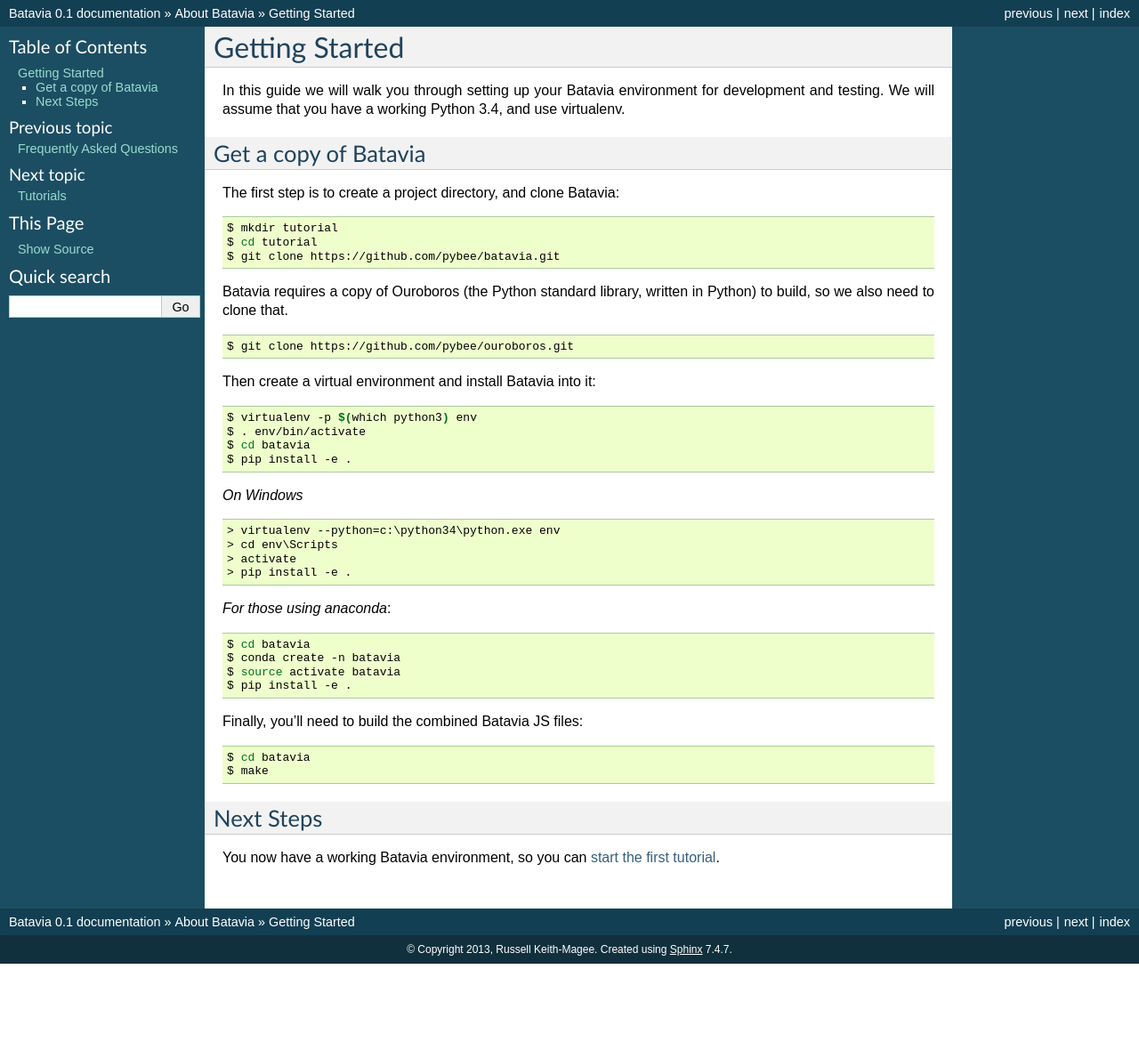
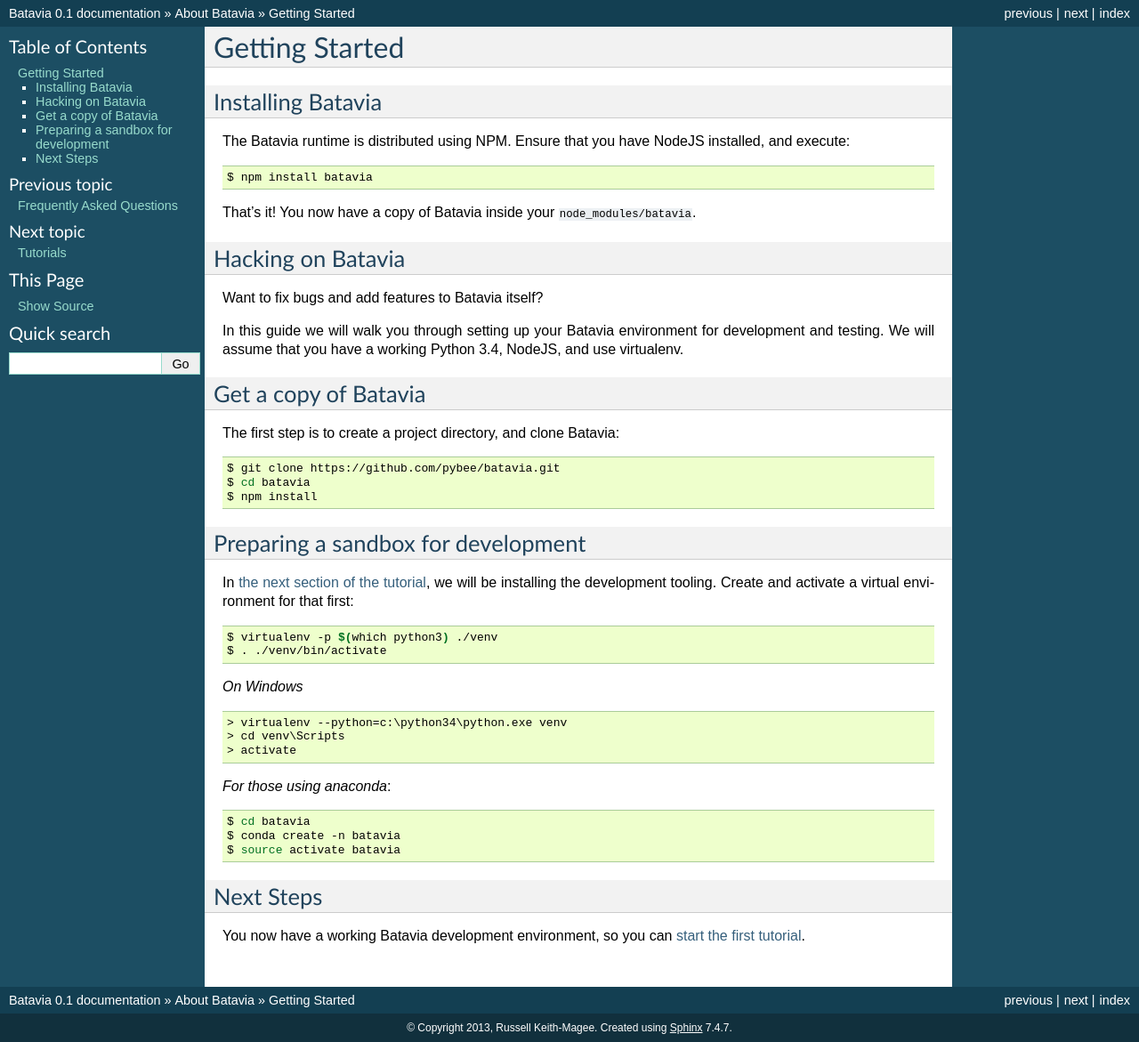
Before and after one commit to beeware/batavia, a Sphinx documentation site: the page built from docs/intro/getting-started.rst, in a window 1280 px wide. Shown: the whole page at 89% size. Built offline with Sphinx 7.4.7, drawn with Linux system fonts in a browser that asks for light colours; before the commit the page ends 1083 px from its top, so only the background shows below that.

Commit message:
Update getting started guide

```diff
--- a/docs/intro/getting-started.rst
+++ b/docs/intro/getting-started.rst
@@ -1,9 +1,26 @@
 Getting Started
 ===============
 
+Installing Batavia
+------------------
+
+The Batavia runtime is distributed using NPM. Ensure that you have NodeJS
+installed, and execute:
+
+.. code-block:: bash
+
+    $ npm install batavia
+
+That's it! You now have a copy of Batavia inside your ``node_modules/batavia``.
+
+Hacking on Batavia
+------------------
+
+Want to fix bugs and add features to Batavia itself?
+
 In this guide we will walk you through setting up your Batavia environment for
 development and testing. We will assume that you have a working Python 3.4,
-and use virtualenv.
+NodeJS, and use virtualenv.
 
 Get a copy of Batavia
 ---------------------
@@ -12,33 +29,29 @@
 
 .. code-block:: bash
 
-    $ mkdir tutorial
-    $ cd tutorial
     $ git clone https://github.com/pybee/batavia.git
+    $ cd batavia
+    $ npm install
 
-Batavia requires a copy of Ouroboros (the Python standard library, written in Python) to build, so we also need to clone that.
+Preparing a sandbox for development
+-----------------------------------
+
+In :doc:`the next section of the tutorial </tutorials/tutorial-0>`, we will be
+installing the development tooling. Create and activate a virtual environment
+for that first:
 
 .. code-block:: bash
 
-    $ git clone https://github.com/pybee/ouroboros.git
-
-Then create a virtual environment and install Batavia into it:
-
-.. code-block:: bash
-
-    $ virtualenv -p $(which python3) env
-    $ . env/bin/activate
-    $ cd batavia
-    $ pip install -e .
+    $ virtualenv -p $(which python3) ./venv
+    $ . ./venv/bin/activate
 
 *On Windows*
 
 .. code-block:: doscom
 
-    > virtualenv --python=c:\python34\python.exe env
-    > cd env\Scripts
+    > virtualenv --python=c:\python34\python.exe venv
+    > cd venv\Scripts
     > activate
-    > pip install -e .
 
 *For those using anaconda*:
 
@@ -47,17 +60,10 @@
     $ cd batavia
     $ conda create -n batavia
     $ source activate batavia
-    $ pip install -e .
 
-Finally, you'll need to build the combined Batavia JS files:
-
-.. code-block:: bash
-
-    $ cd batavia
-    $ make
 
 Next Steps
 ----------
 
-You now have a working Batavia environment, so you can :doc:`start the first
+You now have a working Batavia development environment, so you can :doc:`start the first
 tutorial </tutorials/tutorial-0>`.
```
